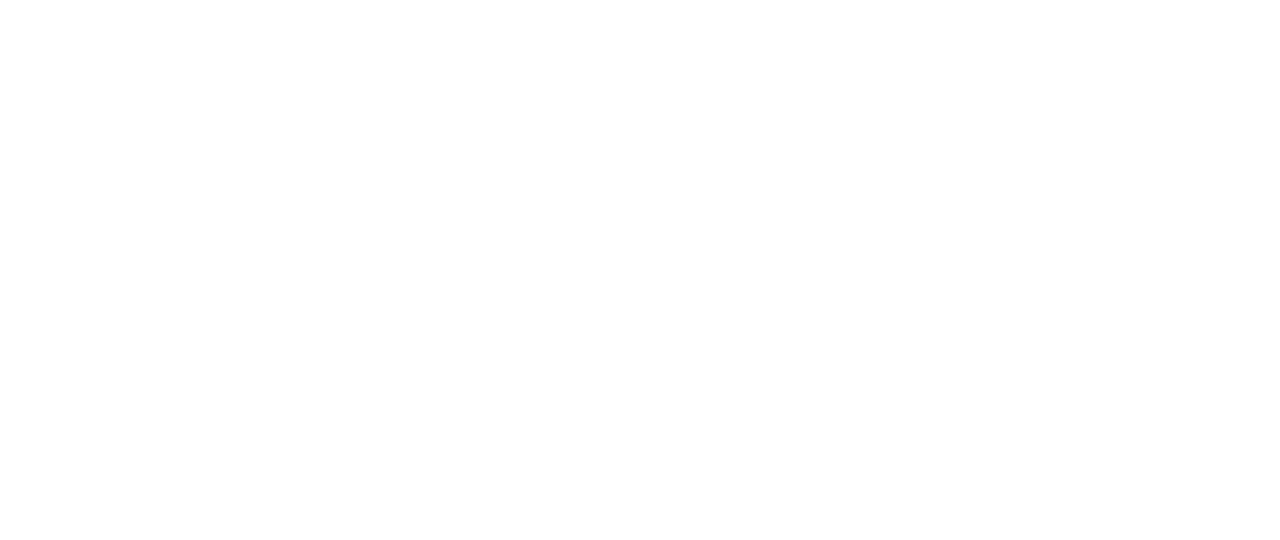
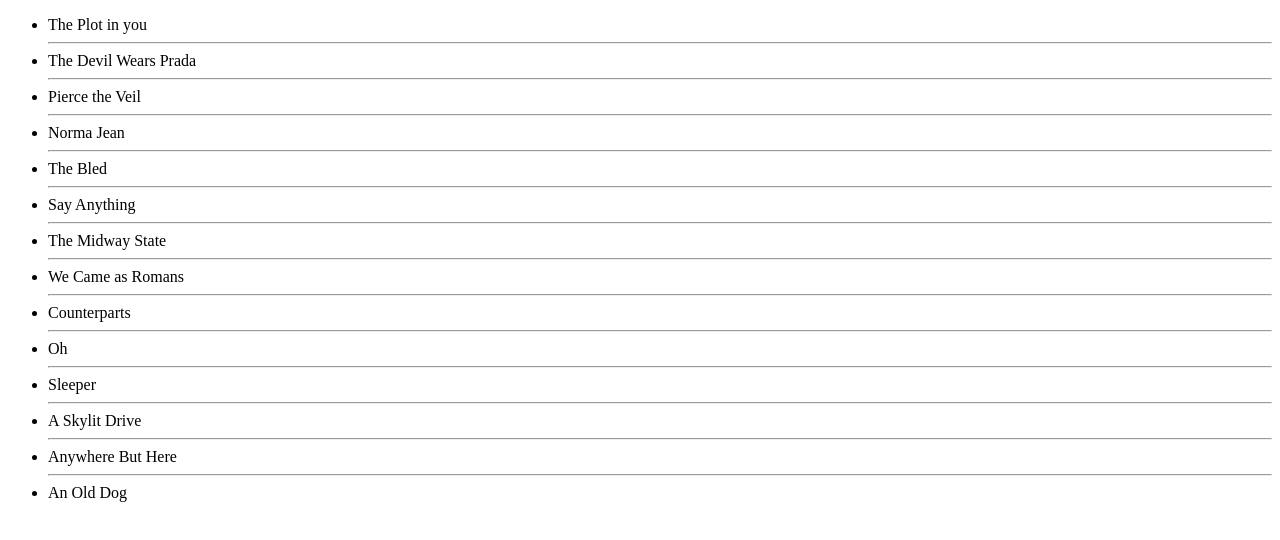
Before and after one commit to acciojob/sorting-articles-Prakashsingh22, a website: page main.html in a window 1280 px wide. Drawn offline with Linux system fonts and the light colour scheme.

Commit message:
created a submission

```diff
--- a/main.html
+++ b/main.html
@@ -8,6 +8,27 @@
 
 <body>
 	<!-- the entire body must be written by student -->
+	<div>
+		<lable></lable>
+		<ul>
+			<li id ="bands">The Plot in you</li><hr>
+			<li id ="The Devil Wears Prada">The Devil Wears Prada</li><hr>
+			<li id ="Pierce the Veil">Pierce the Veil</li><hr>
+			<li id ="Norma Jean">Norma Jean</li><hr>
+			<li id ="The Bled">The Bled</li><hr>
+			<li id ="Say Anything">Say Anything</li><hr>
+			<li id ="The Midway State">The Midway State</li><hr>
+			<li id ="We Came as Romans">We Came as Romans</li><hr>
+			<li id ="Counterparts">Counterparts</li><hr>
+			<li id ="Oh">Oh</li><hr>
+			<li id ="Sleeper">Sleeper</li><hr>
+			<li id ="A Skylit Drive">A Skylit Drive</li><hr>
+			<li id ="Anywhere But Here">Anywhere But Here</li><hr>
+			<li id ="An Old Dog">An Old Dog</li>
+
+		</ul>
+	</div>
+
     <script type="text/javascript" src="./script.js">
 </script>
 
```
